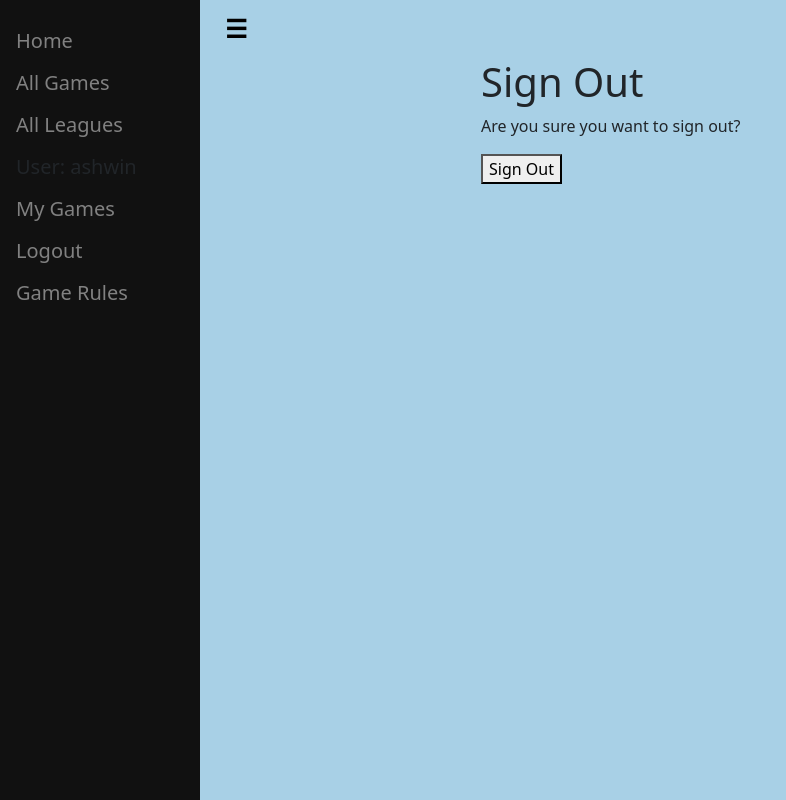
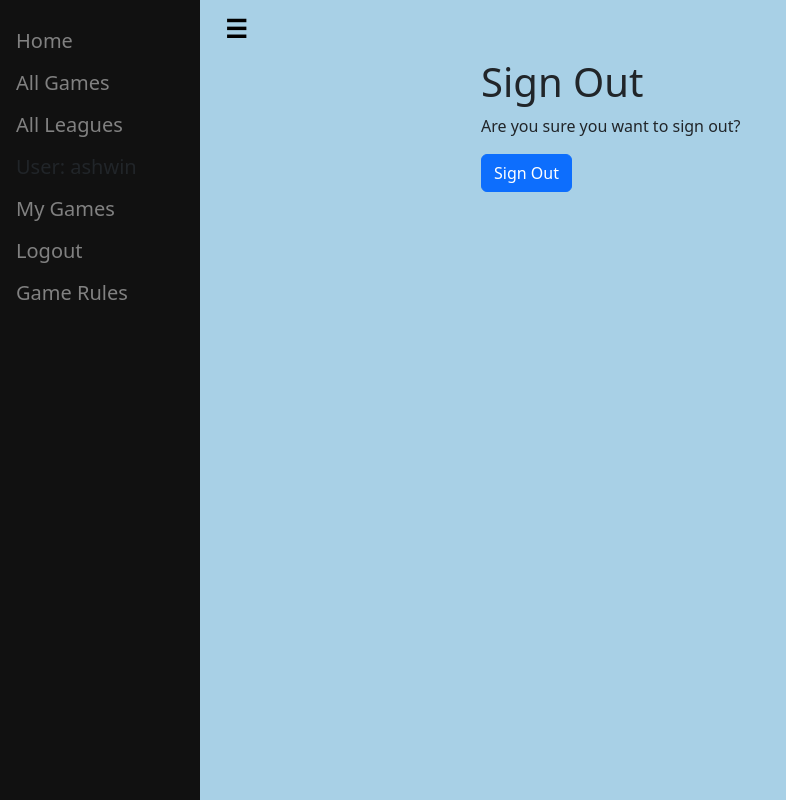
Before and after one commit to ashwinss3/BingoGame, a Django app: page /accounts/logout/ in a window 1280 px wide. Shown: the whole page, without its empty margins (0-786 px from the left). Run offline with Django 4.2, Linux system fonts and the light colour scheme; a user stored in the database is signed in; parts of the project's set-up code (start-up, migrations or seed data) failed here and were passed over; some libraries are stand-ins or nearby versions.

Commit message:
Logout button updated

```diff
--- a/bingo/templates/account/logout.html
+++ b/bingo/templates/account/logout.html
@@ -14,7 +14,7 @@
         {% if redirect_field_value %}
             <input type="hidden" name="{{ redirect_field_name }}" value="{{ redirect_field_value }}"/>
         {% endif %}
-        <button type="submit">{% trans 'Sign Out' %}</button>
+        <button class="btn btn-primary btn-block mb-4" type="submit">{% trans 'Sign Out' %}</button>
     </form>
 
 
```
